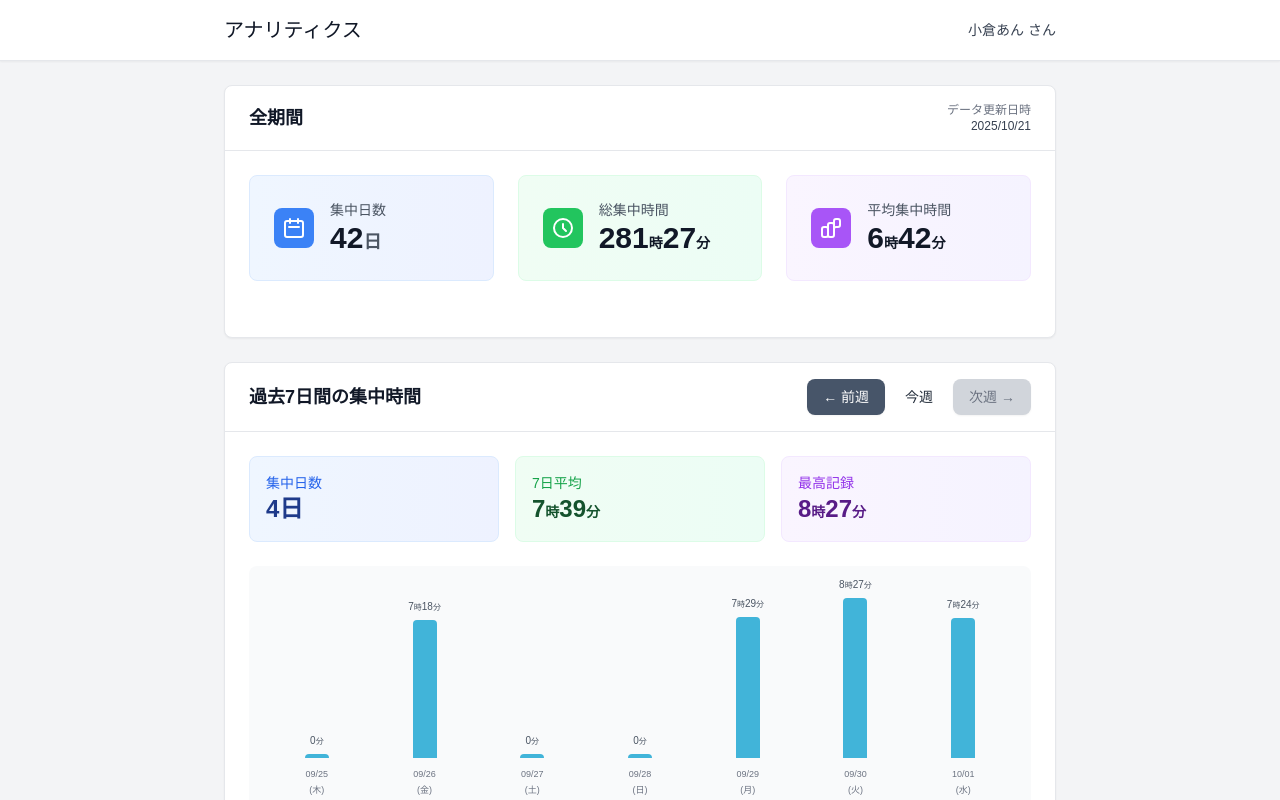
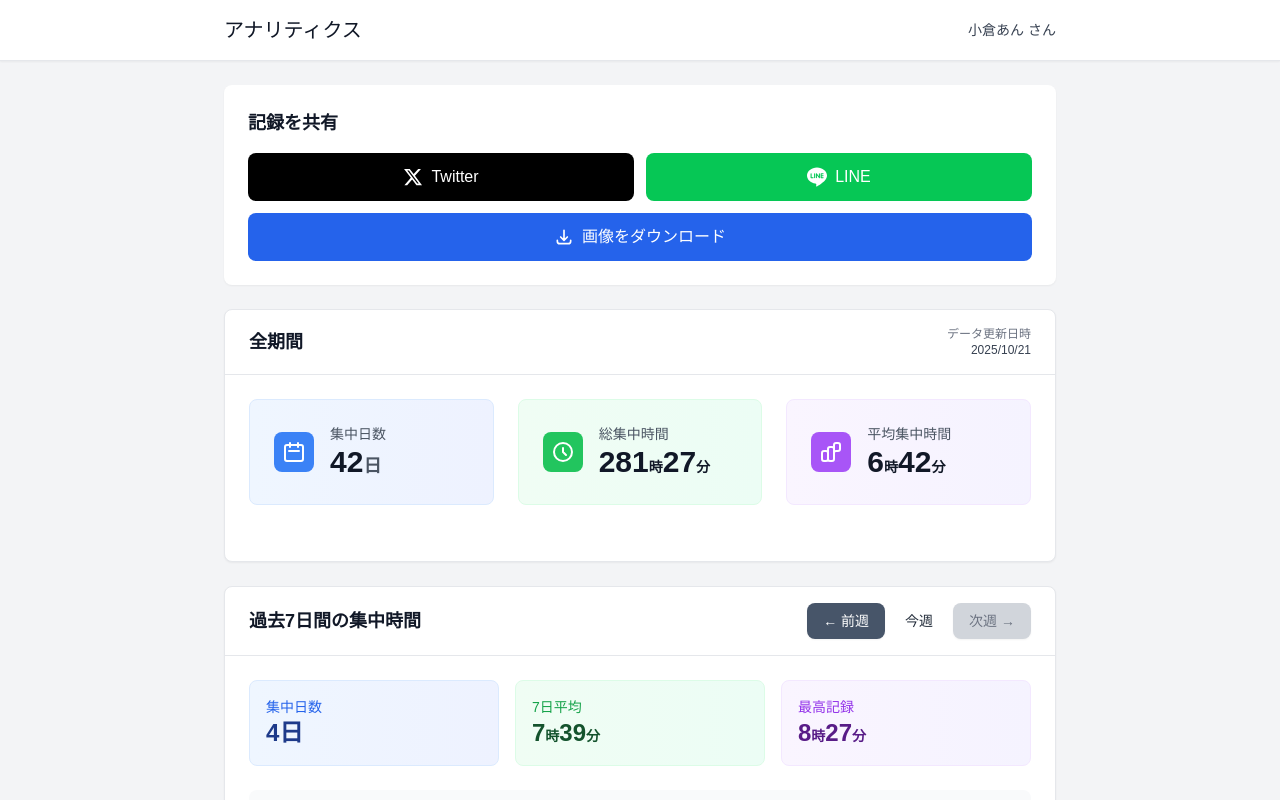
Before and after one commit to aew2sbee/aew2sbee.github.io, a Next.js app: page /UCDV95uUZlqOmxJ0hONnoALw in a window 1280 px wide. Shown: the top 800 px of the page. Built offline with nearby package versions, Linux system fonts and the light colour scheme.

Commit message:
chore: add ShareButtons component and integrate screenshot functionality

```diff
--- a/package.json
+++ b/package.json
@@ -13,6 +13,7 @@
   "dependencies": {
     "@supabase/supabase-js": "^2.44.4",
     "drizzle-orm": "^0.44.5",
+    "html2canvas": "^1.4.1",
     "next": "15.5.3",
     "react": "19.1.0",
     "react-dom": "19.1.0"
--- /dev/null
+++ b/src/components/ShareButtons.tsx
@@ -0,0 +1,120 @@
+import html2canvas from 'html2canvas';
+
+interface ShareButtonsProps {
+  totalTime: number;
+  totalDays: number;
+  last7DaysTime: number;
+  last30DaysTime: number;
+  captureTargetRef?: React.RefObject<HTMLDivElement | null>;
+}
+
+export default function ShareButtons({ totalTime, totalDays, last7DaysTime, last30DaysTime, captureTargetRef }: ShareButtonsProps) {
+  const formatTimeText = (seconds: number) => {
+    const hours = Math.floor(seconds / 3600);
+    const minutes = Math.floor((seconds % 3600) / 60);
+    return hours > 0 ? `${hours}時間${minutes}分` : `${minutes}分`;
+  };
+
+  const getShareText = () => {
+    const totalTimeText = formatTimeText(totalTime);
+    const last7DaysText = formatTimeText(last7DaysTime);
+    const last30DaysText = formatTimeText(last30DaysTime);
+
+    return `集中記録📚\n- 総集中日数: ${totalDays}日\n- 総集中時間: ${totalTimeText}\n- 過去7日間: ${last7DaysText}\n- 過去30日間: ${last30DaysText}\n\n#studywithme\n\nhttps://youtube.com/@aew2sbee?si=Jw2KLKR9OPBCwZyq`;
+  };
+
+  const captureScreenshot = async () => {
+    if (!captureTargetRef?.current) return null;
+
+    try {
+      const element = captureTargetRef.current;
+
+      // キャプチャ前に少し待機してレンダリングを完了させる
+      await new Promise(resolve => setTimeout(resolve, 500));
+
+      const canvas = await html2canvas(element, {
+        backgroundColor: '#f3f4f6',
+        scale: 2,
+        useCORS: true,
+        allowTaint: true,
+        logging: false,
+        // スクロールを考慮しない設定
+        x: 0,
+        y: 0,
+        scrollX: 0,
+        scrollY: 0,
+      });
+
+      return canvas.toDataURL('image/png');
+    } catch (error) {
+      console.error('Screenshot capture failed:', error);
+      return null;
+    }
+  };
+
+  const downloadImage = async () => {
+    const imageUrl = await captureScreenshot();
+    if (!imageUrl) return;
+
+    // 現在の日付をYYYYMMDD形式で取得
+    const today = new Date();
+    const year = today.getFullYear();
+    const month = String(today.getMonth() + 1).padStart(2, '0');
+    const day = String(today.getDate()).padStart(2, '0');
+    const dateString = `${year}${month}${day}`;
+
+    const link = document.createElement('a');
+    link.download = `${dateString}_集中記録.png`;
+    link.href = imageUrl;
+    link.click();
+  };
+
+  const handleTwitterShare = () => {
+    const text = getShareText();
+    const twitterUrl = `https://twitter.com/intent/tweet?text=${encodeURIComponent(text)}`;
+    window.open(twitterUrl, '_blank', 'noopener,noreferrer');
+  };
+
+  const handleLineShare = () => {
+    const text = getShareText();
+    const lineUrl = `https://social-plugins.line.me/lineit/share?text=${encodeURIComponent(text)}`;
+    window.open(lineUrl, '_blank', 'noopener,noreferrer');
+  };
+
+  return (
+    <div className="bg-white rounded-lg shadow-sm p-4 sm:p-6 mb-6">
+      <h2 className="text-lg font-semibold text-gray-900 mb-4">記録を共有</h2>
+      <div className="flex flex-col gap-3">
+        <div className="flex gap-3">
+          <button
+            onClick={handleTwitterShare}
+            className="flex-1 bg-[#000000] hover:bg-gray-800 text-white font-medium py-3 px-4 rounded-lg transition-colors duration-200 flex items-center justify-center gap-2"
+          >
+            <svg className="w-5 h-5" fill="currentColor" viewBox="0 0 24 24">
+              <path d="M18.244 2.25h3.308l-7.227 8.26 8.502 11.24H16.17l-5.214-6.817L4.99 21.75H1.68l7.73-8.835L1.254 2.25H8.08l4.713 6.231zm-1.161 17.52h1.833L7.084 4.126H5.117z" />
+            </svg>
+            Twitter
+          </button>
+          <button
+            onClick={handleLineShare}
+            className="flex-1 bg-[#06C755] hover:bg-[#05b34b] text-white font-medium py-3 px-4 rounded-lg transition-colors duration-200 flex items-center justify-center gap-2"
+          >
+            <svg className="w-5 h-5" fill="currentColor" viewBox="0 0 24 24">
+              <path d="M19.365 9.863c.349 0 .63.285.63.631 0 .345-.281.63-.63.63H17.61v1.125h1.755c.349 0 .63.283.63.63 0 .344-.281.629-.63.629h-2.386c-.345 0-.627-.285-.627-.629V8.108c0-.345.282-.63.63-.63h2.386c.346 0 .627.285.627.63 0 .349-.281.63-.63.63H17.61v1.125h1.755zm-3.855 3.016c0 .27-.174.51-.432.596-.064.021-.133.031-.199.031-.211 0-.391-.09-.51-.25l-2.443-3.317v2.94c0 .344-.279.629-.631.629-.346 0-.626-.285-.626-.629V8.108c0-.27.173-.51.43-.595.06-.023.136-.033.194-.033.195 0 .375.104.495.254l2.462 3.33V8.108c0-.345.282-.63.63-.63.345 0 .63.285.63.63v4.771zm-5.741 0c0 .344-.282.629-.631.629-.345 0-.627-.285-.627-.629V8.108c0-.345.282-.63.63-.63.346 0 .628.285.628.63v4.771zm-2.466.629H4.917c-.345 0-.63-.285-.63-.629V8.108c0-.345.285-.63.63-.63.348 0 .63.285.63.63v4.141h1.756c.348 0 .629.283.629.63 0 .344-.282.629-.629.629M24 10.314C24 4.943 18.615.572 12 .572S0 4.943 0 10.314c0 4.811 4.27 8.842 10.035 9.608.391.082.923.258 1.058.59.12.301.079.766.038 1.08l-.164 1.02c-.045.301-.24 1.186 1.049.645 1.291-.539 6.916-4.078 9.436-6.975C23.176 14.393 24 12.458 24 10.314" />
+            </svg>
+            LINE
+          </button>
+        </div>
+        <button
+          onClick={downloadImage}
+          className="w-full bg-blue-600 hover:bg-blue-700 text-white font-medium py-3 px-4 rounded-lg transition-colors duration-200 flex items-center justify-center gap-2"
+        >
+          <svg className="w-5 h-5" fill="none" stroke="currentColor" viewBox="0 0 24 24">
+            <path strokeLinecap="round" strokeLinejoin="round" strokeWidth={2} d="M4 16v1a3 3 0 003 3h10a3 3 0 003-3v-1m-4-4l-4 4m0 0l-4-4m4 4V4" />
+          </svg>
+          画像をダウンロード
+        </button>
+      </div>
+    </div>
+  );
+}
--- a/src/pages/[channelId].tsx
+++ b/src/pages/[channelId].tsx
@@ -1,7 +1,8 @@
-import { useState } from 'react';
+import { useState, useRef } from 'react';
 import Footer from '../components/Footer';
 import Header from '../components/Header';
 import StatsCards from '../components/StatsCards';
+import ShareButtons from '../components/ShareButtons';
 import MonthlyFocusSection from '../components/MonthlyFocusSection';
 import WeeklyFocusSection from '../components/WeeklyFocusSection';
 import { formatDate, formatDateShort, getDayOfWeek, getLast7Days, getLast30Days } from '../utils/dateUtils';
@@ -25,6 +26,19 @@ interface ChannelPageProps {
 export default function ChannelPage({ allData, totalTime, channelName, lastUpdateDate }: ChannelPageProps) {
   const [weekOffset, setWeekOffset] = useState(0);
   const [monthOffset, setMonthOffset] = useState(0);
+  const captureTargetRef = useRef<HTMLDivElement>(null);
+
+  // 過去7日間の合計時間を計算
+  const last7DaysData = getLast7Days(0, allData);
+  const last7DaysTime = last7DaysData.reduce((sum, item) => {
+    return sum + (item.data?.timeSec || 0);
+  }, 0);
+
+  // 過去30日間の合計時間を計算
+  const last30DaysData = getLast30Days(0, allData);
+  const last30DaysTime = last30DaysData.reduce((sum, item) => {
+    return sum + (item.data?.timeSec || 0);
+  }, 0);
 
   return (
     <div className="min-h-screen bg-gray-100">
@@ -32,6 +46,15 @@ export default function ChannelPage({ allData, totalTime, channelName, lastUpdat
 
       {/* メインコンテンツ */}
       <main className="max-w-4xl mx-auto px-4 sm:px-6 lg:px-8 py-4 sm:py-6">
+        <ShareButtons
+          totalTime={totalTime}
+          totalDays={Object.values(allData).filter(data => data !== null).length}
+          last7DaysTime={last7DaysTime}
+          last30DaysTime={last30DaysTime}
+          captureTargetRef={captureTargetRef}
+        />
+
+        <div ref={captureTargetRef}>
           <StatsCards
             totalDays={Object.values(allData).filter(data => data !== null).length}
             totalTime={totalTime}
@@ -61,6 +84,7 @@ export default function ChannelPage({ allData, totalTime, channelName, lastUpdat
             formatDate={formatDate}
             getDayOfWeek={getDayOfWeek}
           />
+        </div>
       </main>
 
       <Footer />
```
Also changed, not shown: 1 other file (tests, documents, lock files or other folders). Lines whose indentation alone changed are shown as unchanged.
